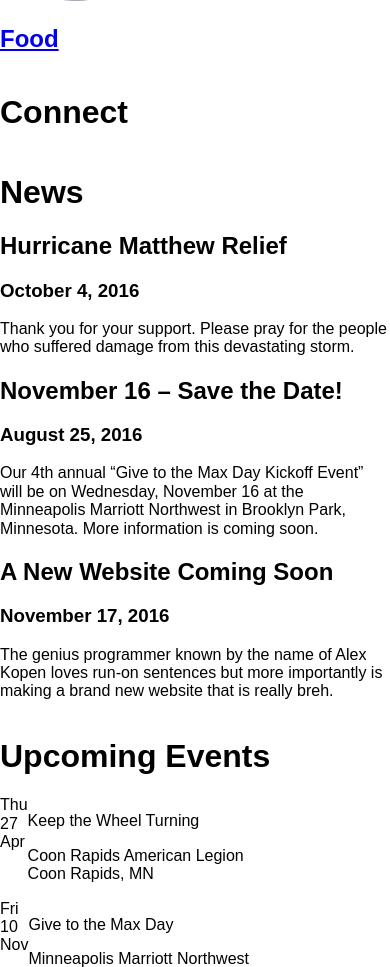
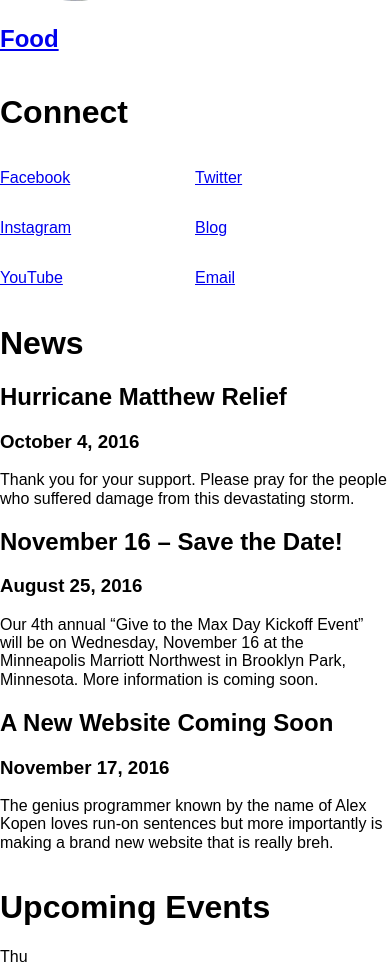
Before and after one commit to AlexKopen/Reiser-Relief, a PHP site: the page made by src/templates/home.twig in a window 390 px wide; the page is wider, and only the part inside the window is pictured. Shown: the part 1481-2448 px from the top of that part. Run offline with PHP 8.4, Linux system fonts and the light colour scheme; the template is opened without the code that fills it, so the values that code supplies are empty; some libraries are stand-ins or nearby versions.

Commit message:
Responsive footer and additional responsive fixes

```diff
--- a/src/templates/footer.twig
+++ b/src/templates/footer.twig
@@ -3,76 +3,44 @@
         <img src ="{{ RootURL }}resources/images/logo.png" alt="Logo">
     </a>
     {{ include('navigation.twig') }}
-    <p>
+    <p id="copyright">
         2017 Reiser Relief, Inc.
     </p>
     <div id="social">
         <div class="pure-g">
             <div class="pure-u-1-6">
                 <a href="https://www.facebook.com/ReiserRelief">
-                    <div class = "social-link-block">
-                        <div class="social-item">
-                            <p>
-                                <img src="{{ RootURL }}resources/images/social/light/facebook.png" alt="Facebook">
-                            </p>
-                        </div>
+                    <div class="social-link-block" id="facebook">
                     </div>
                 </a>
             </div>
             <div class="pure-u-1-6">
                 <a href="https://twitter.com/reiserrelief">
-                    <div class = "social-link-block">
-                        <div class="social-item">
-                            <p>
-                                <img src="{{ RootURL }}resources/images/social/light/twitter.png" alt="Twitter">
-                            </p>
-                        </div>
+                    <div class="social-link-block" id="twitter">
                     </div>
                 </a>
             </div>
             <div class="pure-u-1-6">
                 <a href="https://instagram.com/reiserrelief/">
-                    <div class = "social-link-block">
-                        <div class="social-item">
-                            <p>
-                                <img src="{{ RootURL }}resources/images/social/light/instagram.png" alt="Instagram">
-                            </p>
-                        </div>
+                    <div class="social-link-block" id="instagram">
                     </div>
                 </a>
             </div>
             <div class="pure-u-1-6">
                 <a href="http://reiserreliefjournal.blogspot.com/">
-                    <div class = "social-link-block">
-                        <div class="social-item">
-                            <p>
-                                <img src="{{ RootURL }}resources/images/social/light/blogger.png" alt="Blog">
-                            </p>
-                        </div>
+                    <div class="social-link-block" id="blog">
                     </div>
                 </a>
             </div>
             <div class="pure-u-1-6">
                 <a href="http://www.youtube.com/user/reiserrelief">
-                    <div class = "social-link-block">
-                        <div class="social-item">
-                            <p>
-                                <img src="{{ RootURL }}resources/images/social/light/youtube.png" alt="YouTube">
-                            </p>
-                        </div>
+                    <div class="social-link-block" id="youtube">
                     </div>
                 </a>
             </div>
             <div class="pure-u-1-6">
                 <a href="{{ RootURL }}contact">
-                    <div class = "social-link-block">
-                        <div class="social-item">
-                            <div class="specific-media last">
-                                <p>
-                                    <img src="{{ RootURL }}resources/images/social/light/mail.png" alt="Email">
-                                </p>
-                            </div>
-                        </div>
+                    <div class="social-link-block" id="mail">
                     </div>
                 </a>
             </div>
--- a/src/templates/home.twig
+++ b/src/templates/home.twig
@@ -141,36 +141,66 @@
 					<div class="pure-u-1-2 pure-u-md-1-6">
 						<a href="https://www.facebook.com/ReiserRelief">
 							<div class="social-link-block md-not-last-row" id="facebook">
+								<div class="social-link-block-table">
+									<p class="social-title">
+										Facebook
+									</p>
+								</div>
 							</div>
 						</a>
 					</div>
 					<div class="pure-u-1-2 pure-u-md-1-6">
 						<a href="https://twitter.com/reiserrelief">
 							<div class="social-link-block md-not-last-row" id="twitter">
+								<div class="social-link-block-table">
+									<p class="social-title">
+										Twitter
+									</p>
+								</div>
 							</div>
 						</a>
 					</div>
 					<div class="pure-u-1-2 pure-u-md-1-6">
 						<a href="https://instagram.com/reiserrelief/">
 							<div class="social-link-block md-not-last-row" id="instagram">
+								<div class="social-link-block-table">
+									<p class="social-title">
+										Instagram
+									</p>
+								</div>
 							</div>
 						</a>
 					</div>
 					<div class="pure-u-1-2 pure-u-md-1-6">
 						<a href="http://reiserreliefjournal.blogspot.com/">
 							<div class="social-link-block md-not-last-row" id="blog">
+								<div class="social-link-block-table">
+									<p class="social-title">
+										Blog
+									</p>
+								</div>
 							</div>
 						</a>
 					</div>
 					<div class="pure-u-1-2 pure-u-md-1-6">
 						<a href="http://www.youtube.com/user/reiserrelief">
 							<div class="social-link-block" id="youtube">
+								<div class="social-link-block-table">
+									<p class="social-title">
+										YouTube
+									</p>
+								</div>
 							</div>
 						</a>
 					</div>
 					<div class="pure-u-1-2 pure-u-md-1-6">
 						<a href="{{ RootURL }}contact">
 							<div class="social-link-block" id="last-social-link-block">
+								<div class="social-link-block-table">
+									<p class="social-title">
+										Email
+									</p>
+								</div>
 							</div>
 						</a>
 					</div>
@@ -246,9 +276,12 @@
 									</div>
 								</div>
 								<div class="pure-u event-description">
-									<p class="event-title">
+									<h2 class="event-title">
 										Keep the Wheel Turning
-									</p>
+									</h2>
+									<h3 class="event-date">
+										April 27, 2017
+									</h3>
 									<p class="event-location">
 										Coon Rapids American Legion <br>
 										Coon Rapids, MN
@@ -272,9 +305,12 @@
 									</div>
 								</div>
 								<div class="pure-u event-description">
-									<p class="event-title">
+									<h2 class="event-title">
 										Give to the Max Day
-									</p>
+									</h2>
+									<h3 class="event-date">
+										November 10, 2017
+									</h3>
 									<p class="event-location">
 										Minneapolis Marriott Northwest <br>
 										Brooklyn Park, MN
```
Also changed, not shown: src/css/footer.less (+66 -11 lines), src/css/home.less (+47 -17 lines), src/images/social/white/blogger.png (added), src/images/social/white/facebook.png (added), src/images/social/white/instagram.png (added), src/images/social/white/mail.png (added), src/images/social/white/twitter.png (added), src/images/social/white/youtube.png (added).
